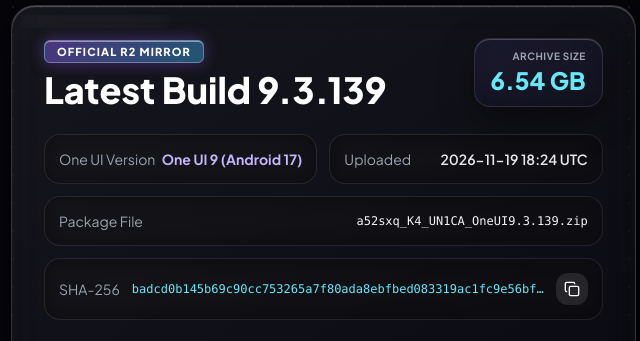
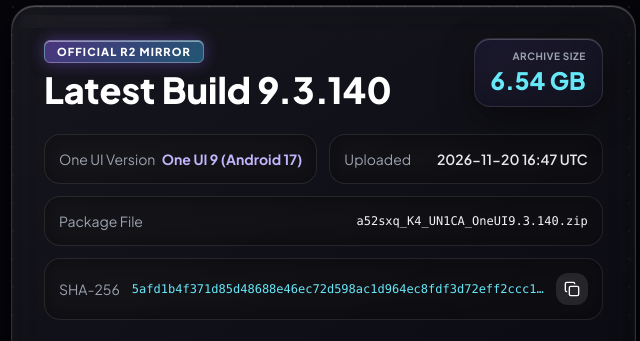
Before and after one commit to K4-UN1CA/OneUI, a plain HTML site: page index.html in a window 1280 px wide. Shown: the part 2303-2644 px from the top of the page, 85-725 px from the left. Drawn offline with nearby package versions, Linux system fonts and the light colour scheme.

Commit message:
Update index.html

```diff
--- a/index.html
+++ b/index.html
@@ -550,13 +550,13 @@
     <script>
         const R2_BASE_URL = "https://pub-6767d80b221d428f97378974ab2f32f0.r2.dev";
 
-        const ROM_CONFIG = {
-            buildVersion: "9.3.139",
+                const ROM_CONFIG = {
+            buildVersion: "9.3.140",
             oneUiVersion: "One UI 9 (Android 17)",
-            fileName: "a52sxq_K4_UN1CA_OneUI9.3.139.zip",
+            fileName: "a52sxq_K4_UN1CA_OneUI9.3.140.zip",
             fileSize: "6.54 GB",
-            uploadDate: "2026-11-19 18:24 UTC",
-            sha256: "badcd0b145b69c90cc753265a7f80ada8ebfbed083319ac1fc9e56bfefffc993"
+            uploadDate: "2026-11-20 16:47 UTC",
+            sha256: "5afd1b4f371d85d48688e46ec72d598ac1d964ec8fdf3d72eff2ccc1f2902399"
         };
 
         // Sync config to UI
```
